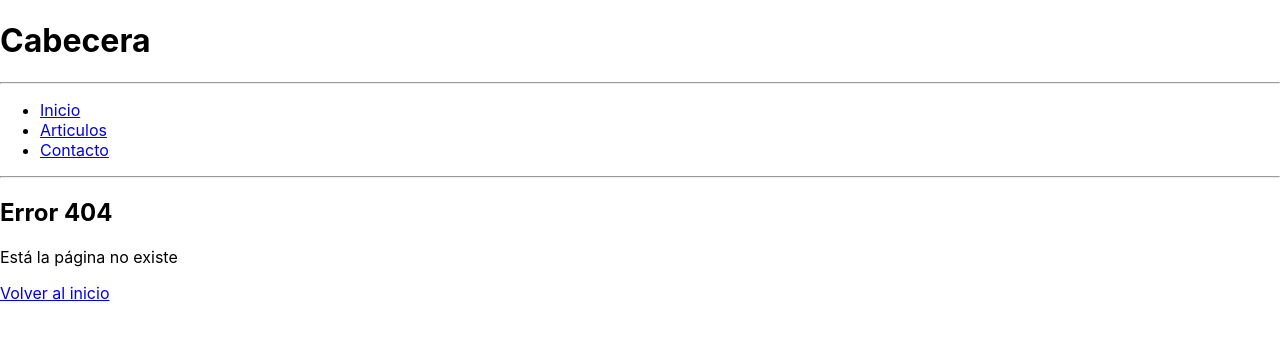
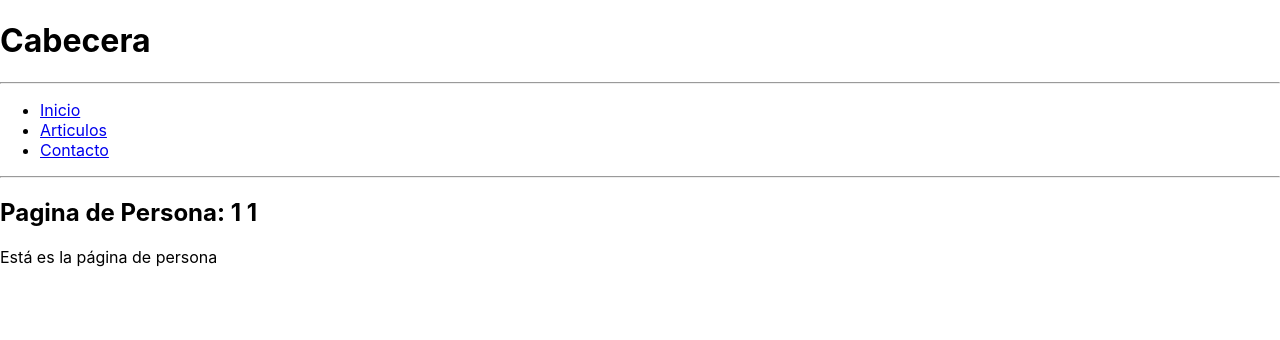
Before and after one commit to Carlos2693/master-react, a React (Create React App) app in the folder 07-routes/: page /persona/1/1 in a window 1280 px wide. Before the commit this address had no page. Shown: the top 340 px of the page. Built offline with nearby package versions, Linux system fonts and the light colour scheme.

Commit message:
URL params

```diff
--- /dev/null
+++ b/07-routes/src/components/Persona.js
@@ -0,0 +1,14 @@
+import React from 'react'
+import { useParams } from 'react-router-dom'
+
+export const Persona = () => {
+
+    const {name, last_name} = useParams()
+
+  return (
+    <div>
+        <h1>Pagina de Persona: {name} {last_name}</h1>
+        <p>Está es la página de persona</p>
+    </div>
+  )
+}
--- a/07-routes/src/routers/RouterPrincipal.js
+++ b/07-routes/src/routers/RouterPrincipal.js
@@ -4,6 +4,7 @@ import { Articulos } from '../components/Articulos'
 import { Contacto } from '../components/Contacto'
 import { Error } from '../components/Error'
 import { Inicio } from '../components/Inicio'
+import { Persona } from '../components/Persona'
 
 export const RouterPrincipal = () => {
   return (
@@ -44,6 +45,7 @@ export const RouterPrincipal = () => {
           <Route path='/inicio' element={<Inicio />} />
           <Route path='/articulos' element={<Articulos />} />
           <Route path='/contacto' element={<Contacto />} />
+          <Route path='/persona/:name/:last_name' element={<Persona />} />
           <Route path='*' element={<Error />} />
         </Routes>
       </section>
```
